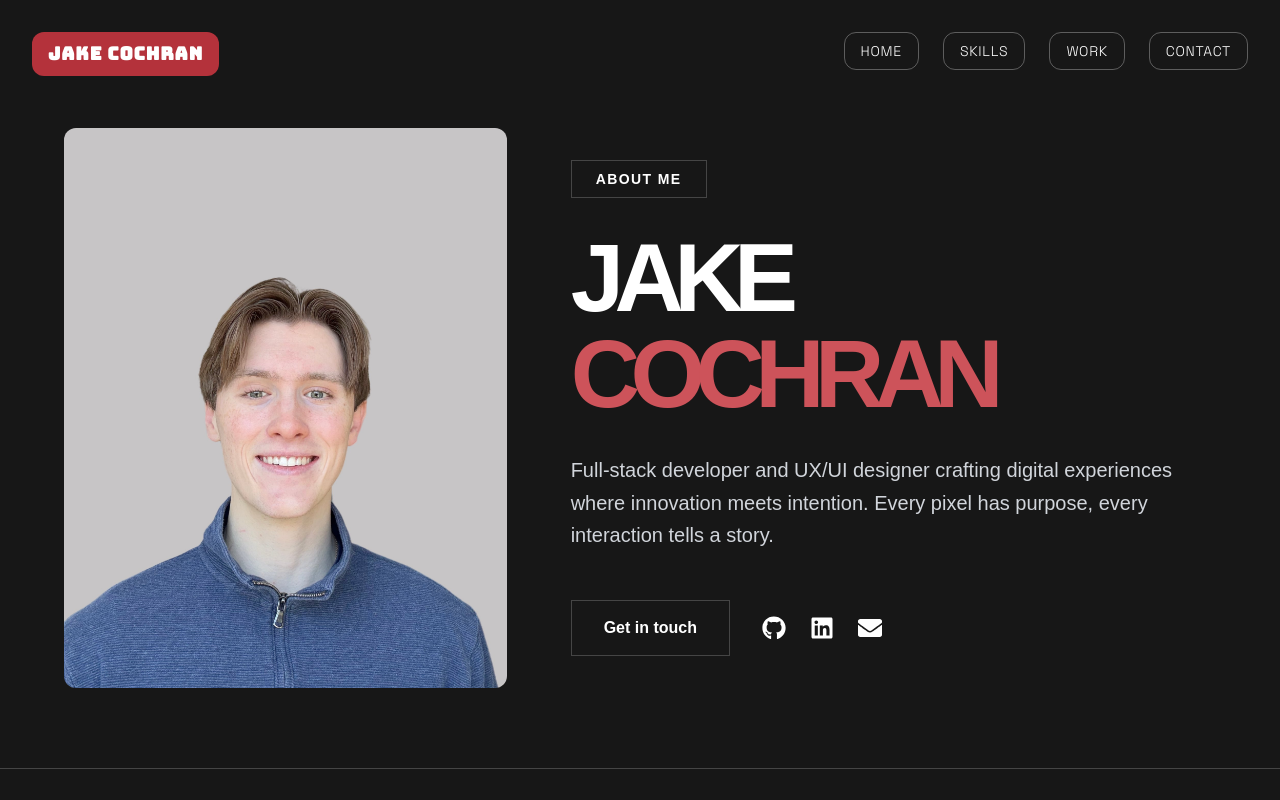
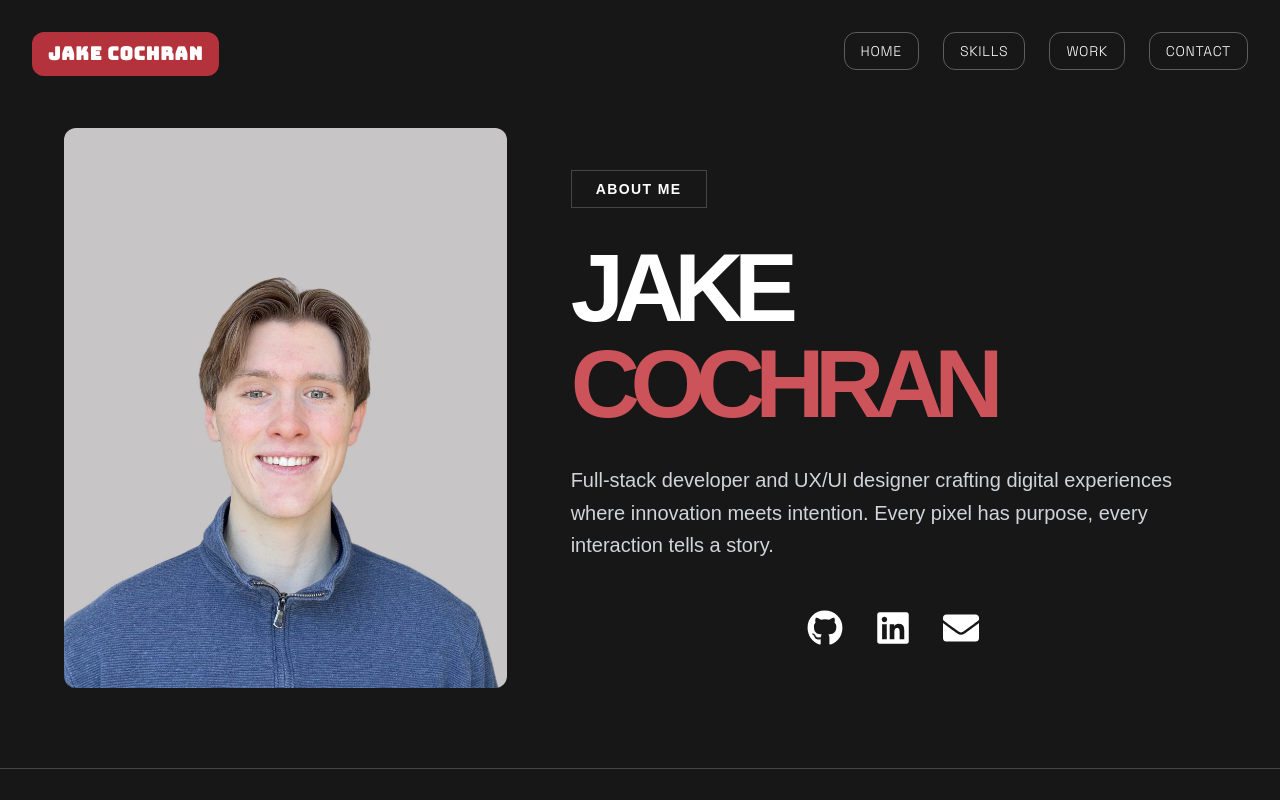
Before and after one commit to jecochran-0/JakeCPortfolio, a Next.js app: page /about in a window 1280 px wide. Shown: the top 800 px of the page. Built offline with nearby package versions, Linux system fonts and the light colour scheme.

Commit message:
Update LinkedIn URL and remove Get In Touch buttons - make social icons bigger to fill space

```diff
--- a/app/about/page.tsx
+++ b/app/about/page.tsx
@@ -45,7 +45,7 @@ export default function AboutPage() {
     { icon: FaGithub, href: "https://github.com/jecochran-0", label: "GitHub" },
     {
       icon: FaLinkedin,
-      href: "https://linkedin.com/in/jakecochran",
+      href: "https://www.linkedin.com/in/jake-cochran/",
       label: "LinkedIn",
     },
     { icon: FaEnvelope, href: "mailto:jake.e.cochran@gmail.com", label: "Email" },
@@ -210,19 +210,8 @@ export default function AboutPage() {
                   </p>
                 </div>
 
-                <div className="flex items-center gap-8">
-                  <a href="/contact">
-                    <motion.div
-                      className="px-8 py-4 border border-white/20 hover:bg-white/10 transition-colors duration-200 font-bold text-white"
-                      style={{ fontFamily: "Montserrat, sans-serif" }}
-                      whileHover={{ scale: 1.05 }}
-                      whileTap={{ scale: 0.95 }}
-                    >
-                      Get in touch
-                    </motion.div>
-                  </a>
-
-                  <div className="flex space-x-6">
+                <div className="flex justify-center items-center">
+                  <div className="flex space-x-8">
                     {socialLinks.map((link, index) => (
                       <motion.a
                         key={link.label}
@@ -236,7 +225,7 @@ export default function AboutPage() {
                         transition={{ delay: 0.8 + index * 0.1, duration: 0.3 }}
                         aria-label={`Visit my ${link.label} profile`}
                       >
-                        <link.icon className="text-2xl" />
+                        <link.icon className="text-4xl" />
                       </motion.a>
                     ))}
                   </div>
@@ -596,19 +585,8 @@ export default function AboutPage() {
                 </p>
               </div>
 
-              <div className="flex flex-col sm:flex-row gap-6 justify-center items-center">
-                <a href="/contact">
-                  <motion.div
-                    className="px-8 py-4 border border-white/20 hover:bg-white/10 transition-colors duration-200 font-bold text-white"
-                    style={{ fontFamily: "Montserrat, sans-serif" }}
-                    whileHover={{ scale: 1.05 }}
-                    whileTap={{ scale: 0.95 }}
-                  >
-                    Get in touch
-                  </motion.div>
-                </a>
-
-                <div className="flex space-x-6">
+              <div className="flex justify-center items-center">
+                <div className="flex space-x-8">
                   {socialLinks.map((link, index) => (
                     <motion.a
                       key={link.label}
@@ -623,7 +601,7 @@ export default function AboutPage() {
                       viewport={{ once: true }}
                       aria-label={`Connect with me on ${link.label}`}
                     >
-                      <link.icon className="text-2xl" />
+                      <link.icon className="text-4xl" />
                     </motion.a>
                   ))}
                 </div>
--- a/app/components/AzukiHomepage.js
+++ b/app/components/AzukiHomepage.js
@@ -308,7 +308,7 @@ const AzukiHomepage = () => {
                 </div>
                 <div className="flex gap-8">
                   <a
-                    href="https://linkedin.com/in/jakecochran"
+                    href="https://www.linkedin.com/in/jake-cochran/"
                     target="_blank"
                     rel="noopener noreferrer"
                     className="text-white hover:opacity-70 transition-opacity"
@@ -484,7 +484,7 @@ const AzukiHomepage = () => {
                 {/* Social Links */}
                 <div className="flex gap-8">
                   <a
-                    href="https://linkedin.com/in/jakecochran"
+                    href="https://www.linkedin.com/in/jake-cochran/"
                     target="_blank"
                     rel="noopener noreferrer"
                     className="text-white hover:opacity-70 transition-opacity"
--- a/app/components/Footer.js
+++ b/app/components/Footer.js
@@ -21,7 +21,7 @@ export default function Footer() {
     {
       name: "LinkedIn",
       icon: FaLinkedin,
-      href: "https://linkedin.com/in/jakecochran",
+      href: "https://www.linkedin.com/in/jake-cochran/",
     },
     {
       name: "Email",
--- a/app/ux-ui/page.tsx
+++ b/app/ux-ui/page.tsx
@@ -530,7 +530,7 @@ export default function UXUIPage() {
                   <FaGithub className="text-2xl" />
                 </a>
                 <a
-                  href="https://linkedin.com/in/jakecochran"
+                  href="https://www.linkedin.com/in/jake-cochran/"
                   target="_blank"
                   rel="noopener noreferrer"
                   className="text-gray-400 hover:text-white transition-colors duration-300"
```
